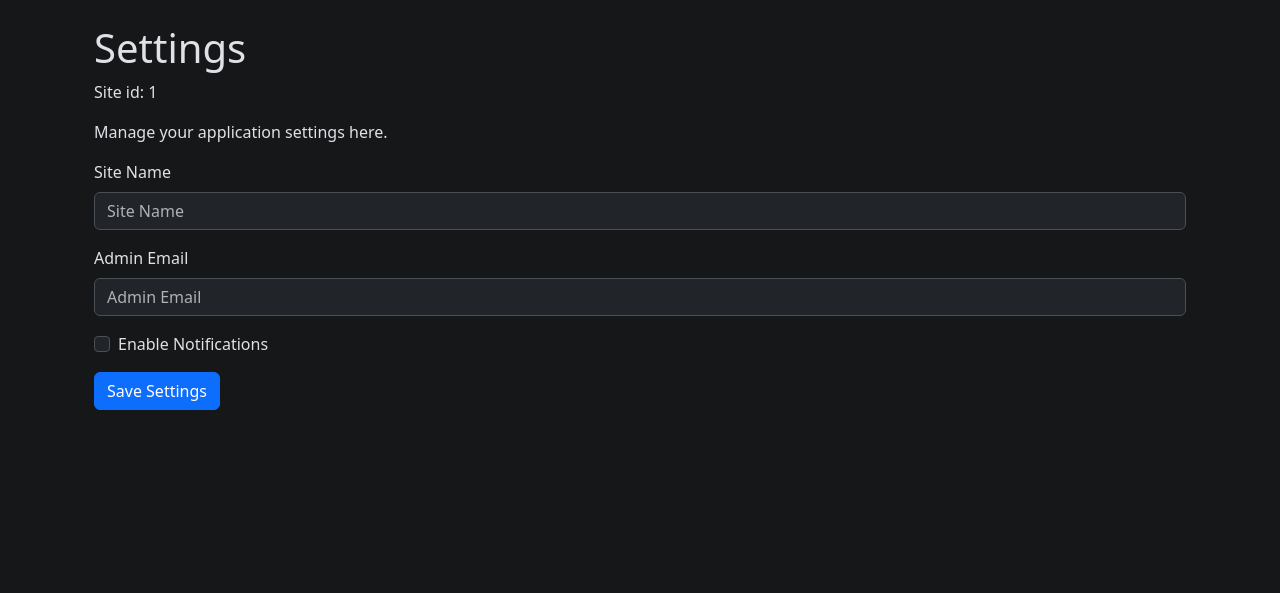
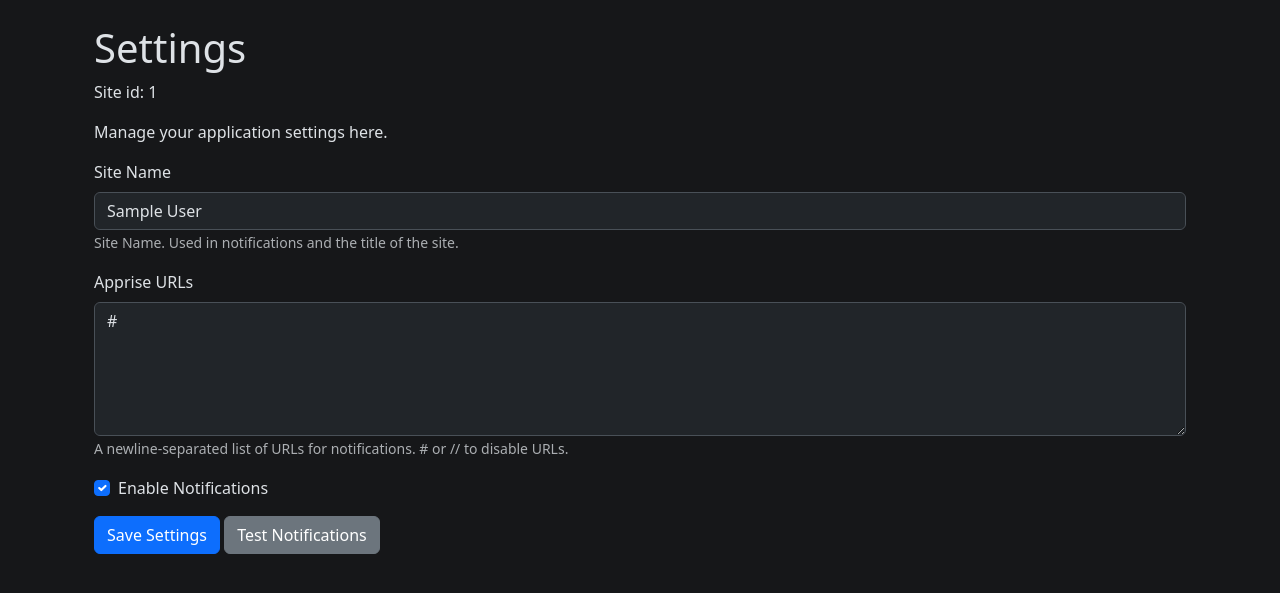
Before and after one commit to TheLovinator1/dwui, a Django app: page /admin/ in a window 1280 px wide. Shown: the part 56-649 px from the top of the page. Run offline with Django 5.2, Linux system fonts and the light colour scheme; tables that the repository leaves empty hold one stand-in row (values such as "Sample post"); parts of the project's set-up code (start-up, migrations or seed data) failed here and were passed over; some libraries are stand-ins or nearby versions.

Commit message:
Enhance notifications system

```diff
--- a/dwui/forms.py
+++ b/dwui/forms.py
@@ -1,11 +1,42 @@
 from __future__ import annotations
 
+from typing import Any
+
 from django import forms
+from django.conf import settings
+
+from dwui.models import AdminSettings
 
 
 class SettingsForm(forms.Form):
     """Form to handle application settings."""
 
-    site_name = forms.CharField(label="Site Name", max_length=100)
-    admin_email = forms.EmailField(label="Admin Email")
-    enable_notifications = forms.BooleanField(label="Enable Notifications", required=False)
+    site_name = forms.CharField(label="Site Name", max_length=100, initial="dwui")
+    site_name.help_text = "Site Name. Used in notifications and the title of the site."
+    site_name.widget.attrs.update({"placeholder": "Site Name"})
+
+    apprise_urls = forms.CharField(
+        label="Apprise URLs",
+        widget=forms.Textarea(attrs={"rows": 5, "placeholder": "Newline separated list of apprise URLs"}),
+        required=False,
+        help_text="A newline-separated list of URLs for notifications. # or // to disable URLs.",
+    )
+    enable_notifications = forms.BooleanField(
+        label="Enable Notifications",
+        required=False,
+        initial=False,
+        help_text="Flag to enable or disable notifications",
+    )
+
+    def __init__(self, *args: Any, **kwargs: dict[str, Any]) -> None:  # noqa: ANN401
+        """Initialize the form with existing settings."""
+        super().__init__(*args, **kwargs)
+        try:
+            settings_instance: AdminSettings = AdminSettings.objects.get(site_id=settings.SITE_ID)
+            self.fields["site_name"].initial = settings_instance.site_name
+            self.fields["apprise_urls"].initial = settings_instance.apprise_urls
+            self.fields["enable_notifications"].initial = settings_instance.enable_notifications
+        except AdminSettings.DoesNotExist:
+            self.fields["site_name"].initial = ""
+            self.fields["apprise_urls"].initial = ""
+            self.fields["enable_notifications"].initial = False
--- a/dwui/models.py
+++ b/dwui/models.py
@@ -19,16 +19,17 @@ class AdminSettings(models.Model):
 
     Attributes:
         site_name (str): The name of the site.
-        admin_email (str): The email address of the site administrator.
-        enable_notifications (bool): A flag indicating whether notifications are enabled.
+        enable_notifications (bool): Flag to enable or disable notifications.
+        apprise_urls (str): A newline-separated list of URLs for notifications.
 
     Methods:
         __str__(): Returns the site name as the string representation of the model.
     """
 
-    site_name = models.CharField(max_length=100)
-    admin_email = models.EmailField()
-    enable_notifications = models.BooleanField(default=False)
+    site_id = models.AutoField(primary_key=True, help_text="Site ID")
+    site_name = models.TextField(blank=True, max_length=100, default="dwui", help_text="Site Name")
+    enable_notifications = models.BooleanField(default=False, help_text="Send notifications to apprise URLs")
+    apprise_urls = models.TextField(blank=True, help_text="Newline separated list of apprise URLs")
 
     def __str__(self) -> str:
         """Return the site name."""
--- a/dwui/templates/admin.html
+++ b/dwui/templates/admin.html
@@ -13,6 +13,24 @@
         {% csrf_token %}
         {% bootstrap_form form %}
         <button type="submit" class="btn btn-primary">Save Settings</button>
+        <button type="button" class="btn btn-secondary" id="test-notifications">Test Notifications</button>
     </form>
 </div>
+<script>
+    document.getElementById('test-notifications').addEventListener('click', function () {
+        fetch('/admin/test-notifications/', {
+            method: 'GET',
+            headers: {
+                'X-Requested-With': 'XMLHttpRequest'
+            }
+        })
+            .then(response => response.json())
+            .then(data => {
+                alert(data.message);
+            })
+            .catch(error => {
+                console.error('Error:', error);
+            });
+    });
+</script>
 {% endblock content %}
--- a/dwui/urls.py
+++ b/dwui/urls.py
@@ -34,6 +34,7 @@ urlpatterns: list[URLResolver | URLPattern] = [
     path("volumes/", views.volumes, name="volumes"),
     path("images/", views.images, name="images"),
     path("admin/", views.settings_page, name="admin_settings"),
+    path("admin/test-notifications/", views.test_notifications, name="test_notifications"),
     path("accounts/", include("allauth.urls")),
     path("accounts/password_reset/", auth_views.PasswordResetView.as_view(), name="password_reset"),
     path("accounts/password_reset/done/", auth_views.PasswordResetDoneView.as_view(), name="password_reset_done"),
--- a/dwui/views.py
+++ b/dwui/views.py
@@ -7,7 +7,7 @@ from typing import TYPE_CHECKING, Any, Literal, cast
 import requests
 from django.conf import settings
 from django.contrib.auth.decorators import login_not_required  # pyright: ignore[reportAttributeAccessIssue]
-from django.http import HttpResponse, HttpResponseRedirect
+from django.http import HttpResponse, HttpResponseRedirect, JsonResponse
 from django.shortcuts import redirect, render
 from django.urls import reverse
 from django.utils.html import format_html
@@ -20,6 +20,7 @@ from dwui.container_images import get_categories, get_container_image_by_name, g
 from dwui.docker_helper import DockerClient
 from dwui.forms import SettingsForm
 from dwui.models import AdminSettings
+from dwui.notifications import send_notification
 
 if TYPE_CHECKING:
     from datetime import datetime
@@ -605,22 +606,42 @@ def settings_page(request: HttpRequest) -> HttpResponse:
         if form.is_valid():
             # Process the form data
             site_name = form.cleaned_data["site_name"]
-            admin_email = form.cleaned_data["admin_email"]
             enable_notifications = form.cleaned_data["enable_notifications"]
+            apprise_urls = form.cleaned_data["apprise_urls"]
 
             # Save the settings to the database
             AdminSettings.objects.update_or_create(
-                id=settings.SITE_ID,
+                site_id=settings.SITE_ID,
                 defaults={
-                    "site_id": settings.SITE_ID,
                     "site_name": site_name,
-                    "admin_email": admin_email,
                     "enable_notifications": enable_notifications,
+                    "apprise_urls": apprise_urls,
                 },
             )
             return redirect("admin_settings")
     else:
         form = SettingsForm()
 
-    context = {"form": form, "site_id": settings.SITE_ID}
+    context: dict[str, SettingsForm | Any] = {"form": form, "site_id": settings.SITE_ID}
     return render(request, "admin.html", context)
+
+
+@login_not_required
+def test_notifications(request: HttpRequest) -> JsonResponse:
+    """Handle the test notifications request.
+
+    Returns:
+        JsonResponse: A JSON response with a success message.
+    """
+    # This function returns True if all notifications were successfully
+    # sent, False if even just one of them fails, and None if no
+    # notifications were sent at all.
+    success: bool | None = send_notification(
+        title="Test Notification",
+        body="This is a test notification from the DWUI application.",
+    )
+    if success is None:
+        return JsonResponse({"message": "No notifications were sent."}, status=400)
+    if success is False:
+        return JsonResponse({"message": "One or more notifications failed to send."}, status=500)
+    return JsonResponse({"message": "Test notification sent successfully."})
```
Also changed, not shown: dwui/notifications.py (added, +60 -0 lines), pyproject.toml (+18 -4 lines), dwui/migrations/0003_remove_adminsettings_admin_email_and_more.py (added), dwui/migrations/0004_remove_adminsettings_id_adminsettings_site_id.py (added), 1 other file.
